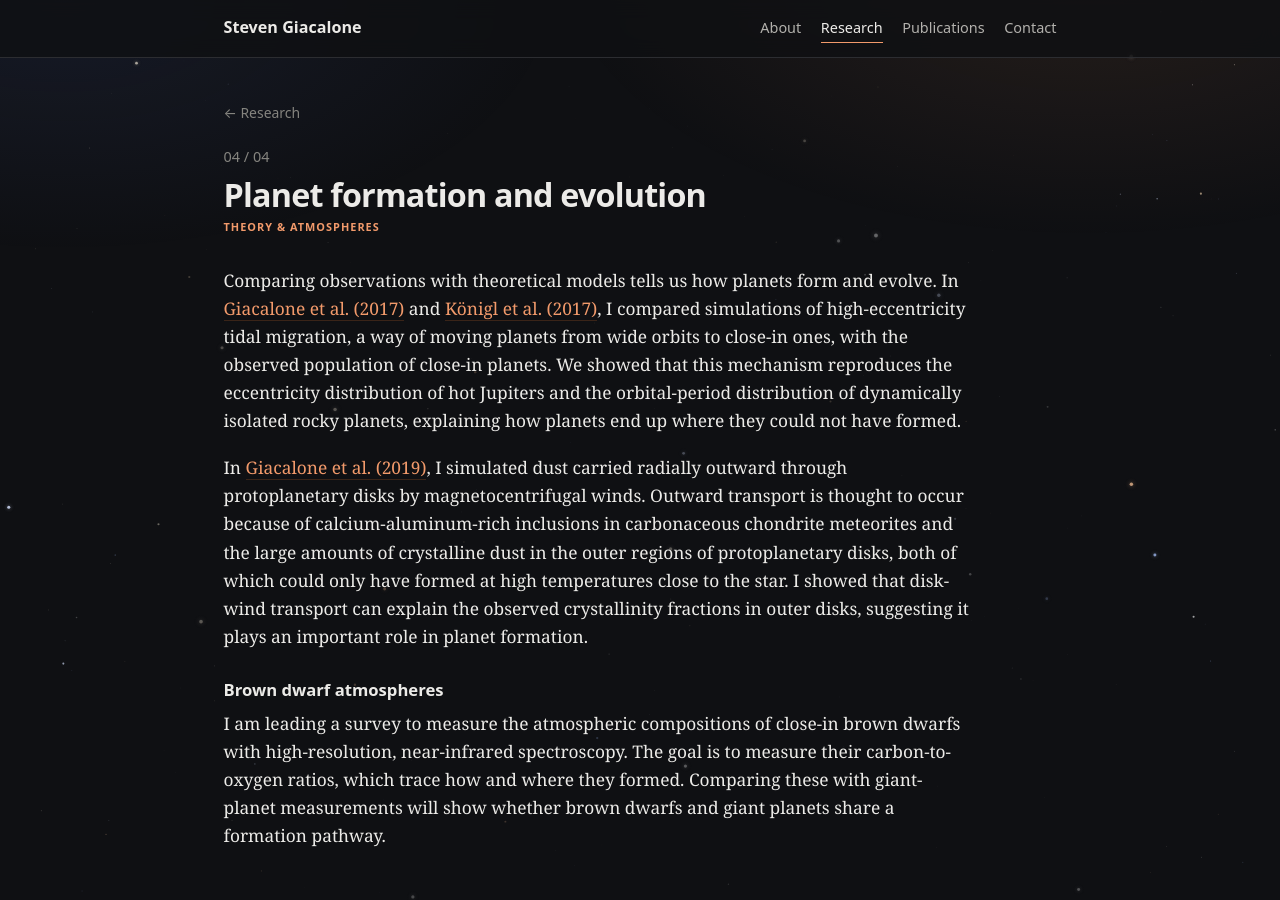
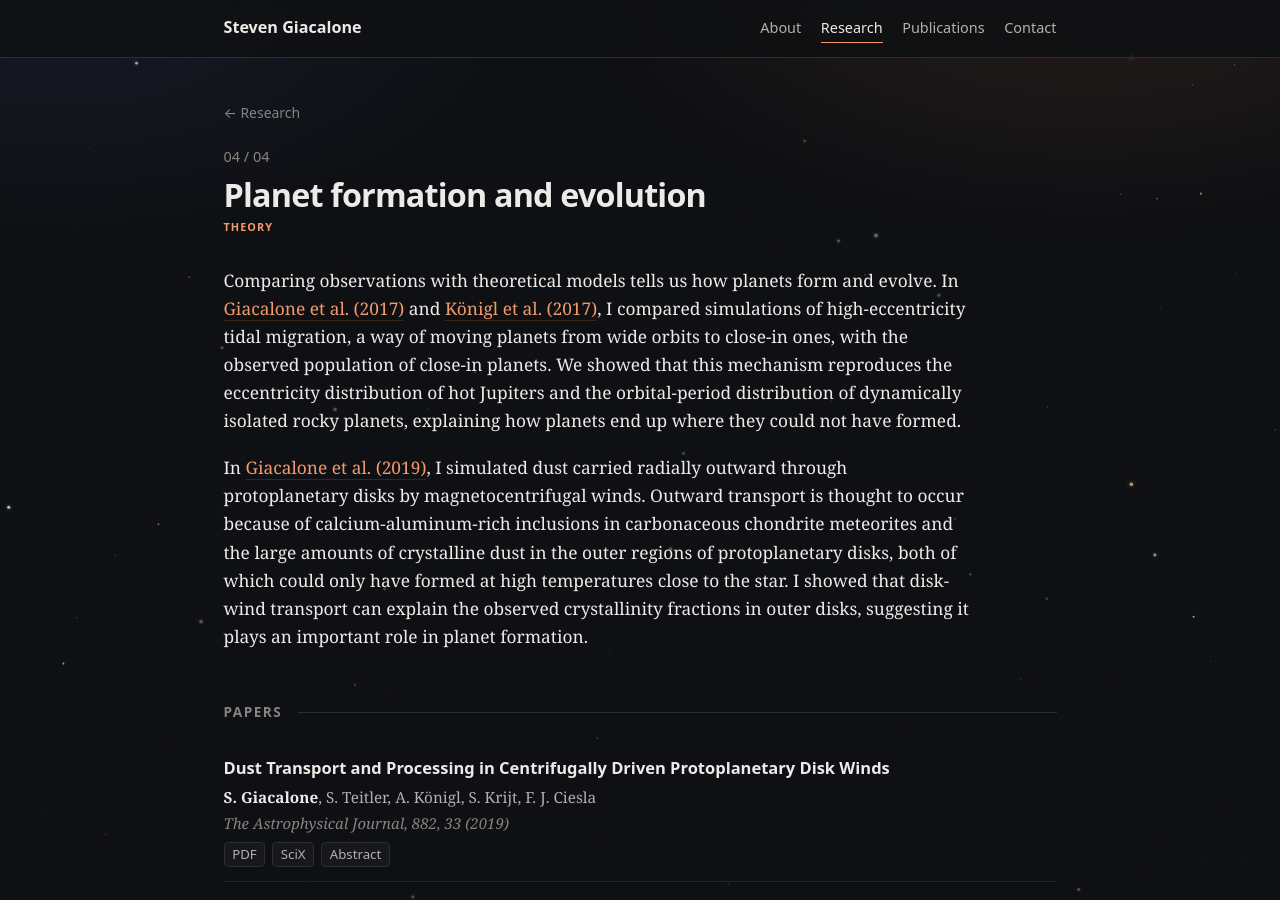
Before and after one commit to stevengiacalone/stevengiacalone.github.io, a Jekyll site: the page built from research/formation.html, in a window 1280 px wide and 900 px high. Built offline with Jekyll 4.4.1, drawn with Linux system fonts in a browser that asks for light colours.

Commit message:
Remove brown dwarf atmospheres section from formation page
Co-Authored-By: Claude Opus 5.5 <noreply@anthropic.com>
Claude-Session: https://claude.ai/code/session_01RapRmGYcJxYnG7hBfRrCXQ

```diff
--- a/_data/research.yml
+++ b/_data/research.yml
@@ -18,5 +18,5 @@
 
 - id: formation
   title: "Planet formation and evolution"
-  role: "Theory & atmospheres"
-  blurb: "Simulations of high-eccentricity migration and of dust carried outward by disk winds, plus a survey of brown dwarf atmospheres that traces where these objects formed."
+  role: "Theory"
+  blurb: "Simulations of high-eccentricity tidal migration and of dust carried outward by protoplanetary disk winds, tested against the observed populations of planets and disks."
--- a/research/formation.html
+++ b/research/formation.html
@@ -3,7 +3,7 @@ layout: research
 title: "Planet formation and evolution"
 thread: formation
 permalink: /research/formation/
-description: "Simulations of high-eccentricity migration and dust transport in protoplanetary disk winds, and a survey of brown dwarf atmospheres."
+description: "Simulations of high-eccentricity migration and dust transport in protoplanetary disk winds, compared with observed planetary systems."
 ---
 {%- capture pdf %}{{ '/files/' | relative_url }}{% endcapture -%}
 
@@ -24,11 +24,3 @@ description: "Simulations of high-eccentricity migration and dust transport in p
   formed at high temperatures close to the star. I showed that disk-wind transport can explain the observed
   crystallinity fractions in outer disks, suggesting it plays an important role in planet formation.
 </p>
-
-<h3>Brown dwarf atmospheres</h3>
-<p>
-  I am leading a survey to measure the atmospheric compositions of close-in brown dwarfs with
-  high-resolution, near-infrared spectroscopy. The goal is to measure their carbon-to-oxygen ratios,
-  which trace how and where they formed. Comparing these with giant-planet measurements will show
-  whether brown dwarfs and giant planets share a formation pathway.
-</p>
```
